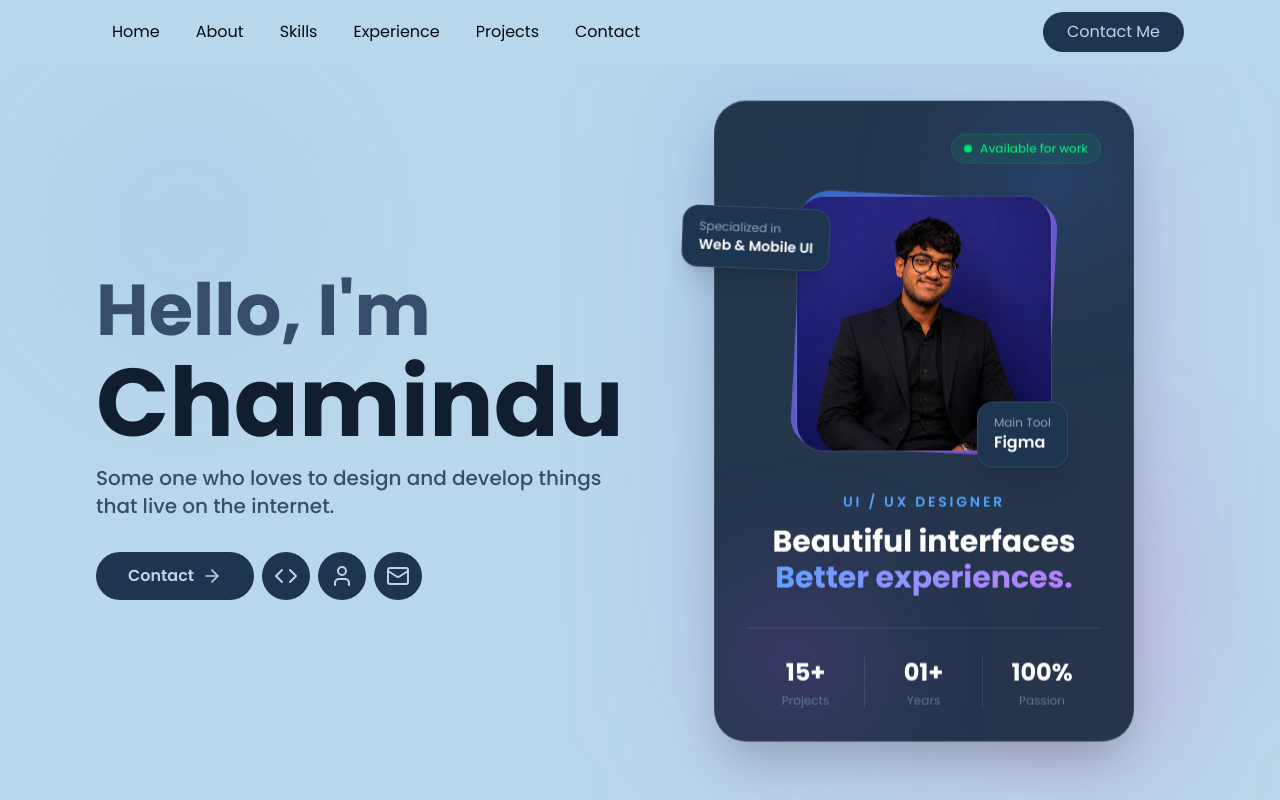
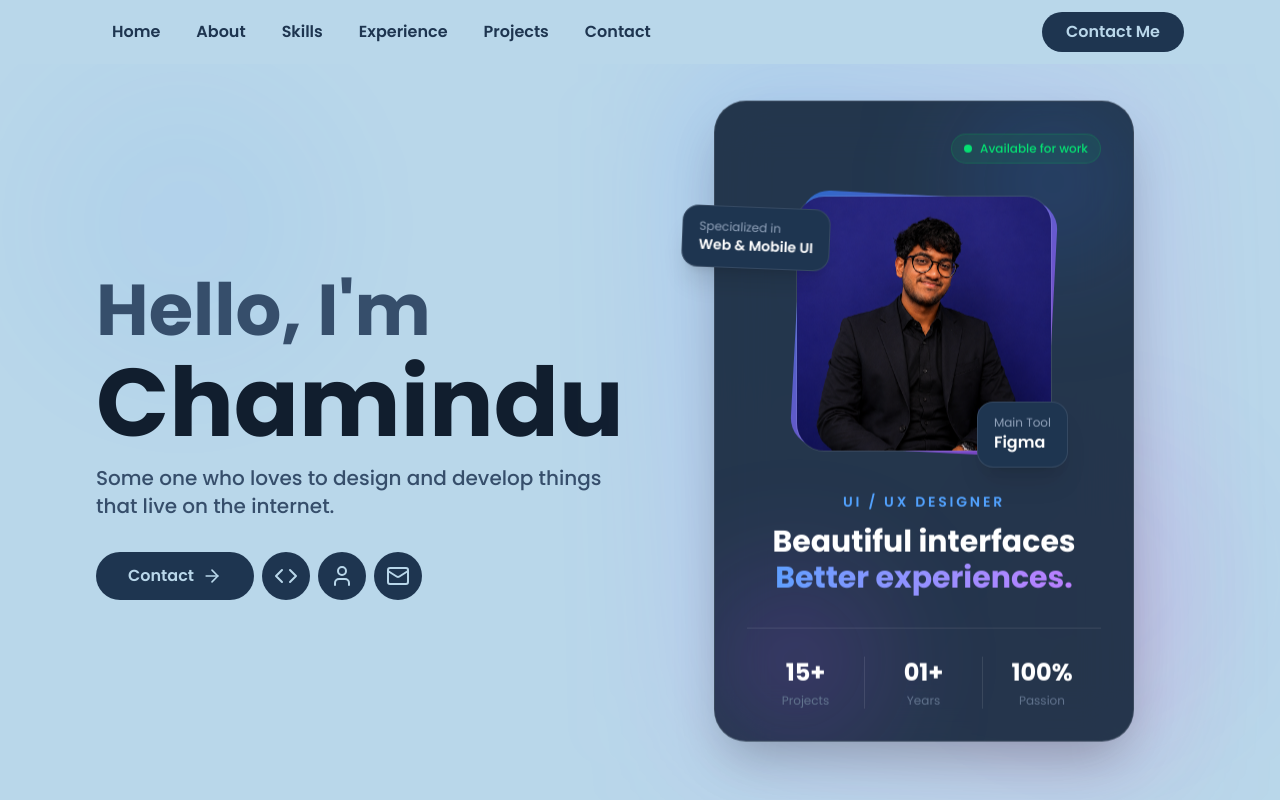
Before and after one commit to ChaminduNevandith/Design_Portfolio, a React (Vite) app: page / in a window 1280 px wide. Shown: the top 800 px of the page. Built offline with nearby package versions, Linux system fonts and the light colour scheme.

Commit message:
update font size

```diff
--- a/src/components/Navbar.jsx
+++ b/src/components/Navbar.jsx
@@ -58,7 +58,7 @@ const Navbar = () => {
                 initial={{ opacity: 0, y: -10 }}
                 animate={{ opacity: 1, y: 0 }}
                 transition={{ duration: 0.5, delay: index * 0.1 }}
-                className="px-4 py-2 text-[#000b13] transition-colors duration-300"
+                className="px-4 py-2 font-semibold text-[#1e3550] transition-colors duration-300"
               >
                 {item.title}
               </motion.a>
@@ -73,7 +73,7 @@ const Navbar = () => {
               initial={{ opacity: 0, x: 20 }}
               animate={{ opacity: 1, x: 0 }}
               transition={{ duration: 0.5 }}
-              className="px-6 py-2 bg-[#1e3550] text-[#B9D7EA] rounded-full"
+              className="px-6 py-2 bg-[#1e3550] font-semibold text-[#B9D7EA] rounded-full"
             >
               Contact Me
             </motion.a>
```
